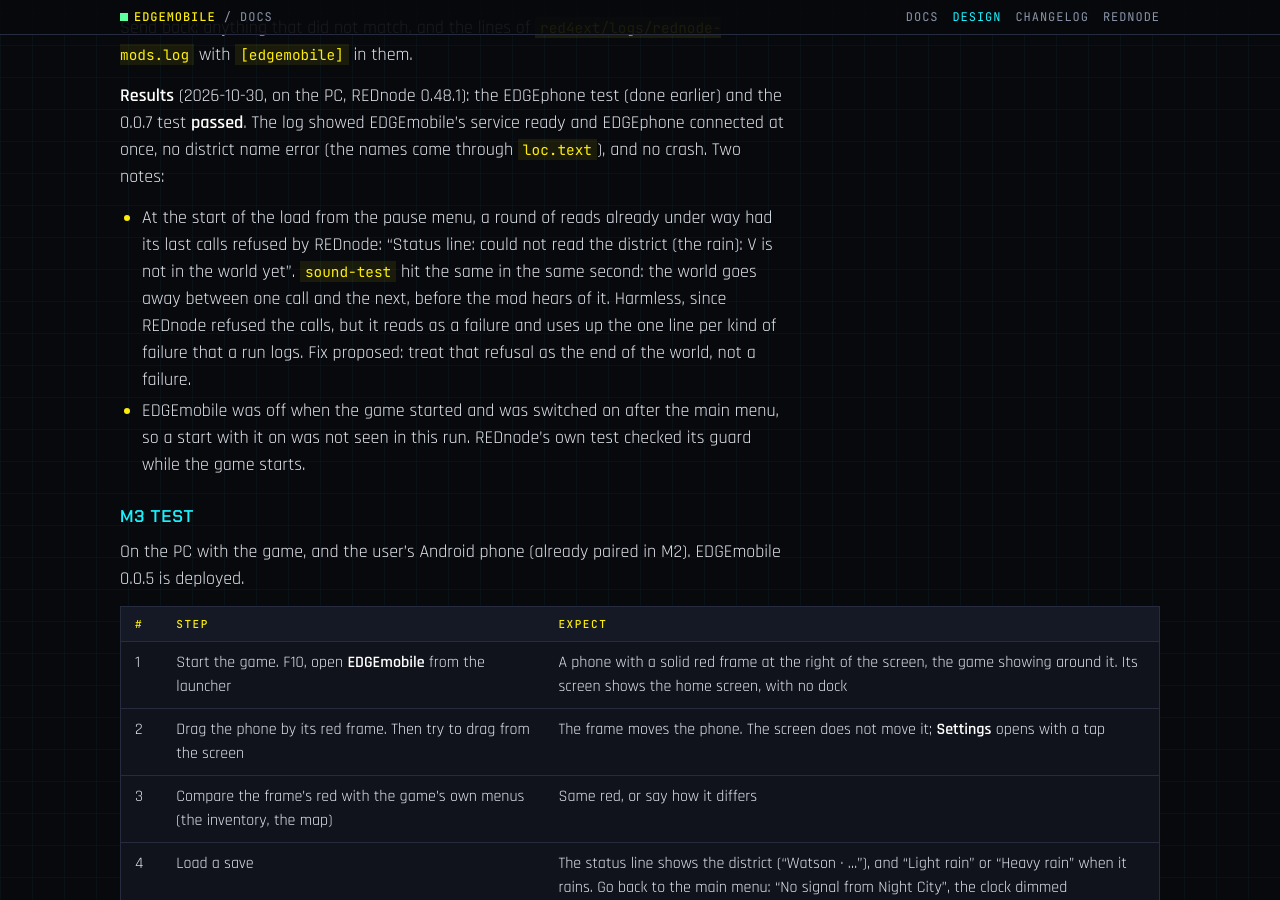
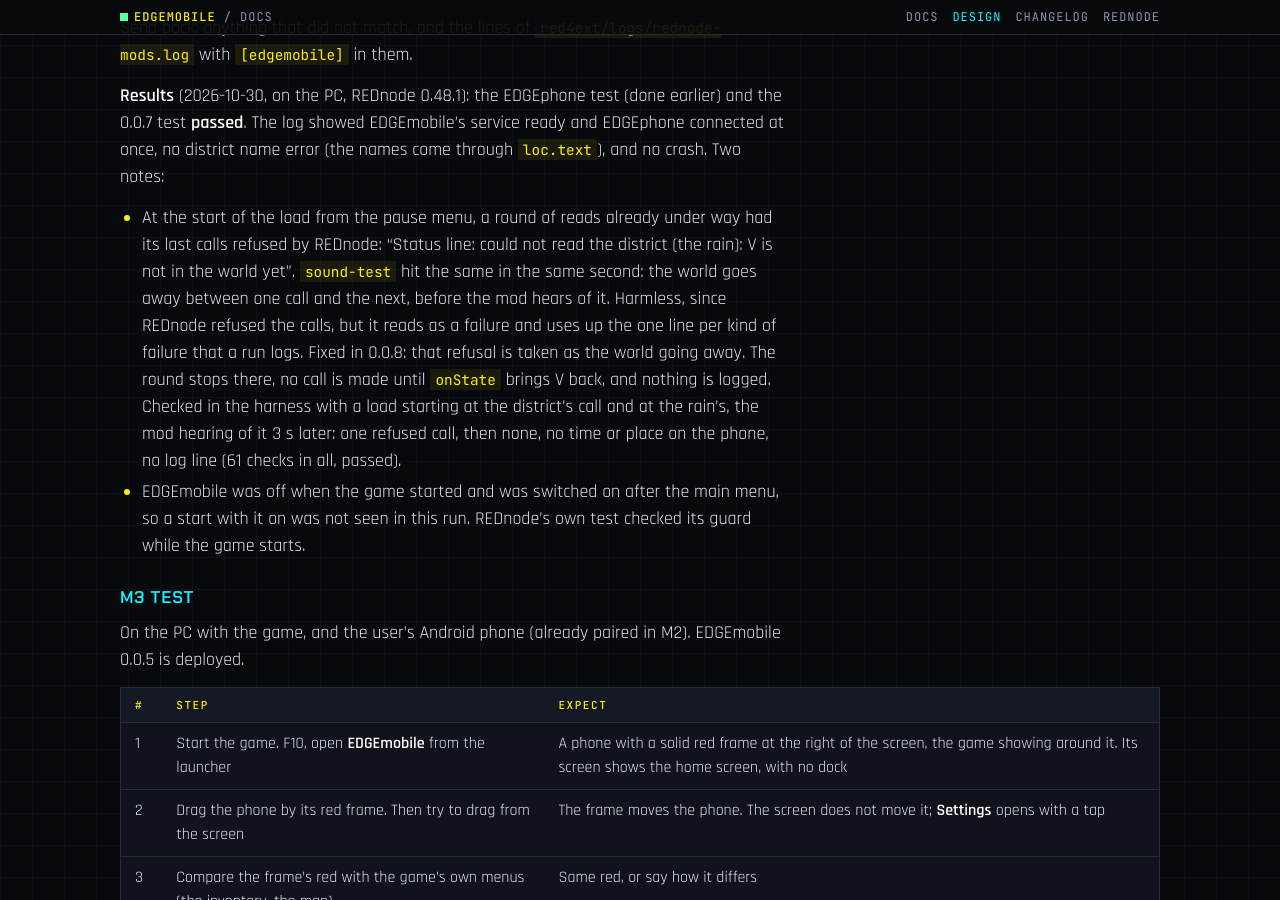
Before and after one commit to Edgemodders/EDGEmobile, a Jekyll site: the page built from docs/design.md, in a window 1280 px wide and 900 px high, scrolled down 25779 px. Built offline with Jekyll 4.4.1, drawn with Linux system fonts in a browser that asks for light colours.

Commit message:
Docs: 0.0.8 and its checks
Co-Authored-By: Claude Opus 5.5 <noreply@anthropic.com>

```diff
--- a/docs/design.md
+++ b/docs/design.md
@@ -521,7 +521,7 @@ Send back: anything that did not match, and the lines of `red4ext/logs/rednode-m
 
 **Results** (2026-10-30, on the PC, REDnode 0.48.1): the EDGEphone test (done earlier) and the 0.0.7 test **passed**. The log showed EDGEmobile's service ready and EDGEphone connected at once, no district name error (the names come through `loc.text`), and no crash. Two notes:
 
-- At the start of the load from the pause menu, a round of reads already under way had its last calls refused by REDnode: "Status line: could not read the district (the rain): V is not in the world yet". `sound-test` hit the same in the same second: the world goes away between one call and the next, before the mod hears of it. Harmless, since REDnode refused the calls, but it reads as a failure and uses up the one line per kind of failure that a run logs. Fix proposed: treat that refusal as the end of the world, not a failure.
+- At the start of the load from the pause menu, a round of reads already under way had its last calls refused by REDnode: "Status line: could not read the district (the rain): V is not in the world yet". `sound-test` hit the same in the same second: the world goes away between one call and the next, before the mod hears of it. Harmless, since REDnode refused the calls, but it reads as a failure and uses up the one line per kind of failure that a run logs. Fixed in 0.0.8: that refusal is taken as the world going away. The round stops there, no call is made until `onState` brings V back, and nothing is logged. Checked in the harness with a load starting at the district's call and at the rain's, the mod hearing of it 3 s later: one refused call, then none, no time or place on the phone, no log line (61 checks in all, passed).
 - EDGEmobile was off when the game started and was switched on after the main menu, so a start with it on was not seen in this run. REDnode's own test checked its guard while the game starts.
 
 ### M3 test
```
Also changed, not shown: CLAUDE.md (+1 -1 lines), docs/changelog.md.
